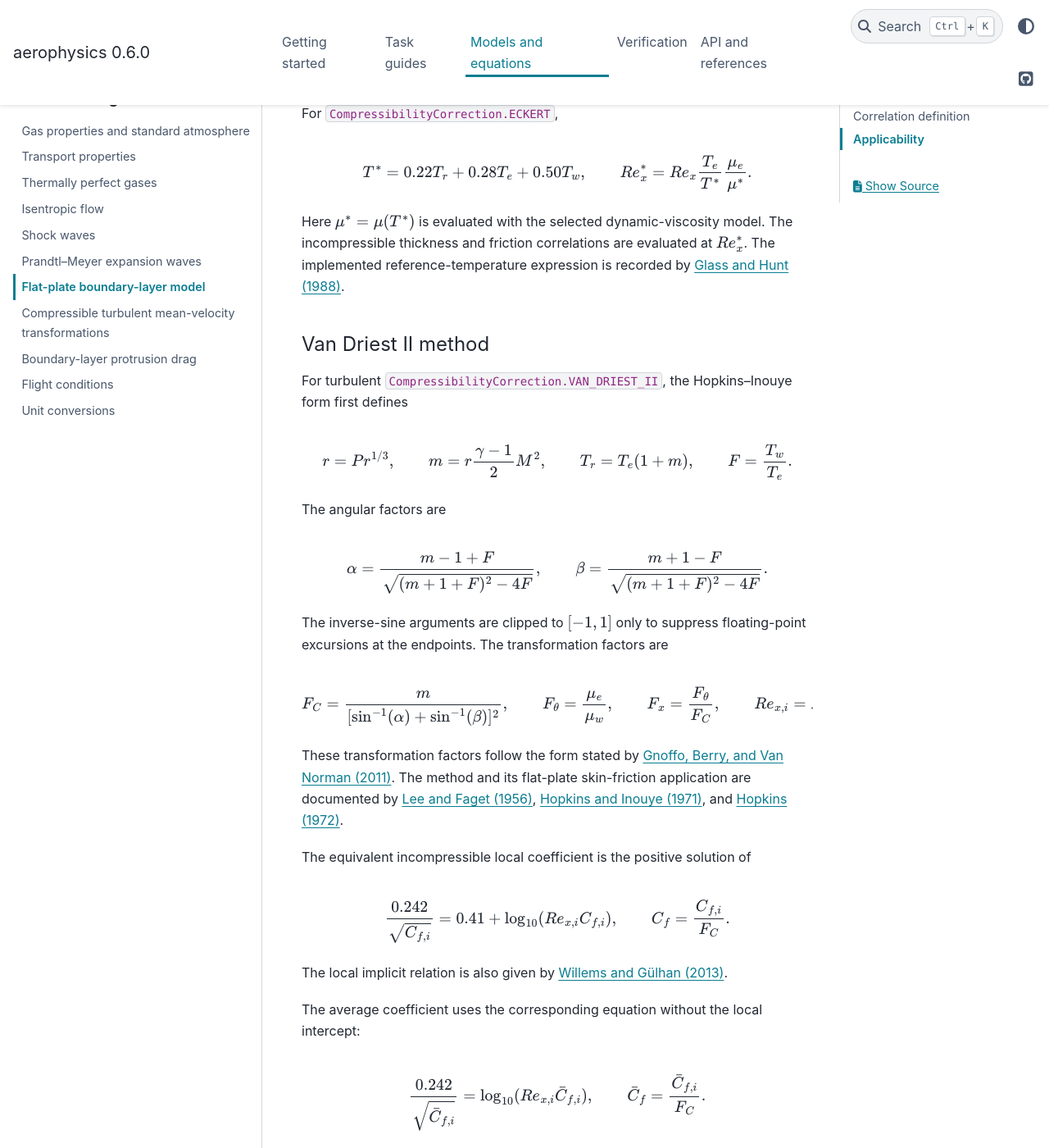
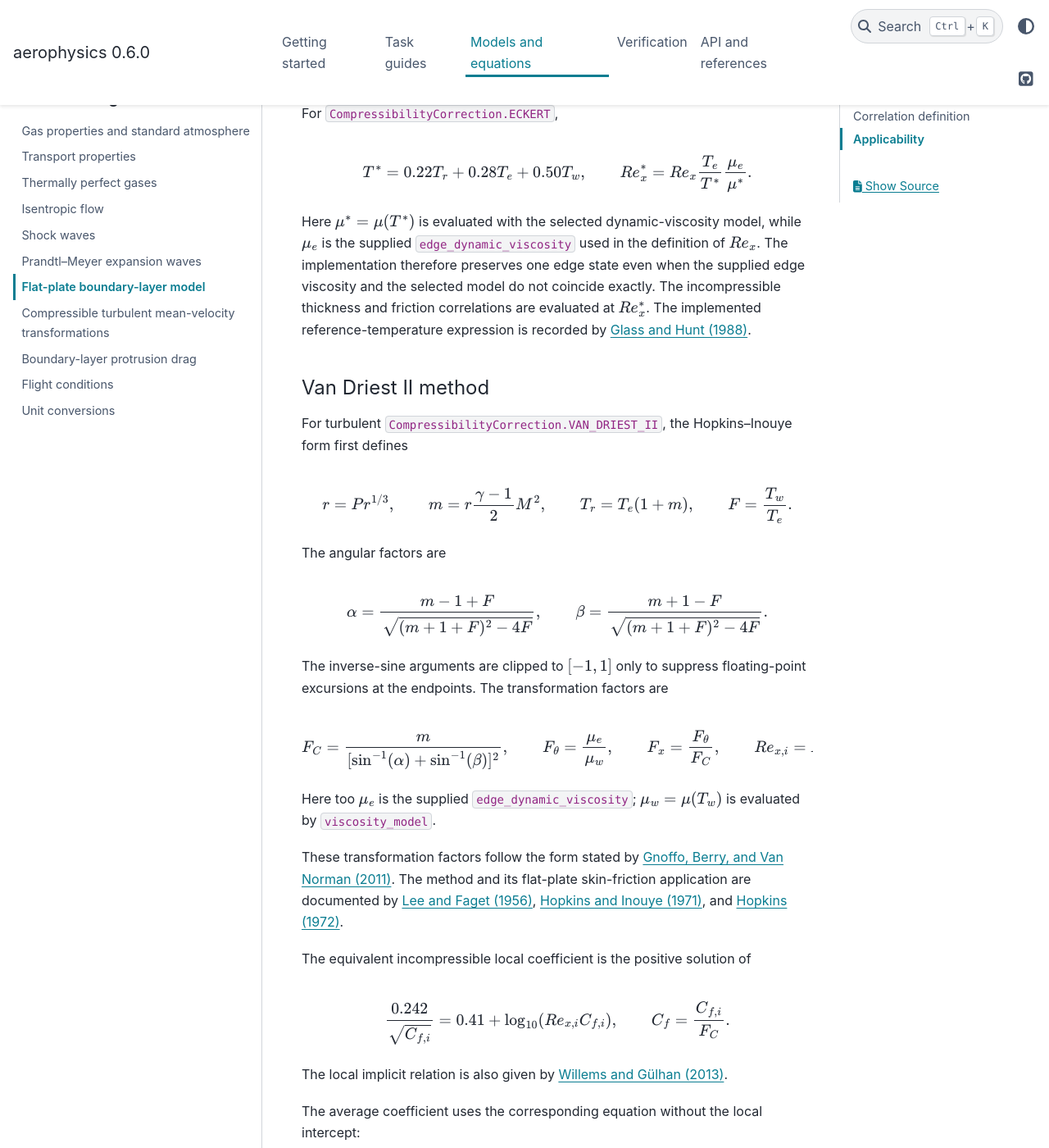
Before and after one commit to pandorobo11/aerophysics, a Sphinx documentation site: the page built from docs/models/flat_plate_boundary_layer.rst, in a window 1280 px wide and 1400 px high, scrolled down 4213 px. Shown: the whole window at 82% size. Built offline with Sphinx 7.4.7 and the PyData theme 0.15.4, drawn with Linux system fonts in a browser that asks for light colours.

Commit message:
fix: use supplied edge viscosity in corrections (#28)

```diff
--- a/docs/models/flat_plate_boundary_layer.rst
+++ b/docs/models/flat_plate_boundary_layer.rst
@@ -246,7 +246,10 @@ For ``CompressibilityCorrection.ECKERT``,
    Re_x^*=Re_x\frac{T_e}{T^*}\frac{\mu_e}{\mu^*}.
 
 Here :math:`\mu^*=\mu(T^*)` is evaluated with the selected dynamic-viscosity
-model.
+model, while :math:`\mu_e` is the supplied ``edge_dynamic_viscosity`` used in
+the definition of :math:`Re_x`. The implementation therefore preserves one
+edge state even when the supplied edge viscosity and the selected model do not
+coincide exactly.
 The incompressible thickness and friction correlations are evaluated at
 :math:`Re_x^*`. The implemented reference-temperature expression is recorded
 by :ref:`Glass and Hunt (1988) <ref-glass-hunt-1988>`.
@@ -287,6 +290,9 @@ floating-point excursions at the endpoints. The transformation factors are
    F_x=\frac{F_\theta}{F_C},
    \qquad
    Re_{x,i}=F_xRe_x.
+
+Here too :math:`\mu_e` is the supplied ``edge_dynamic_viscosity``;
+:math:`\mu_w=\mu(T_w)` is evaluated by ``viscosity_model``.
 
 These transformation factors follow the form stated by :ref:`Gnoffo, Berry,
 and Van Norman (2011) <ref-gnoffo-berry-van-norman-2011>`. The method and its
```
Also changed, not shown: 2 other files.
